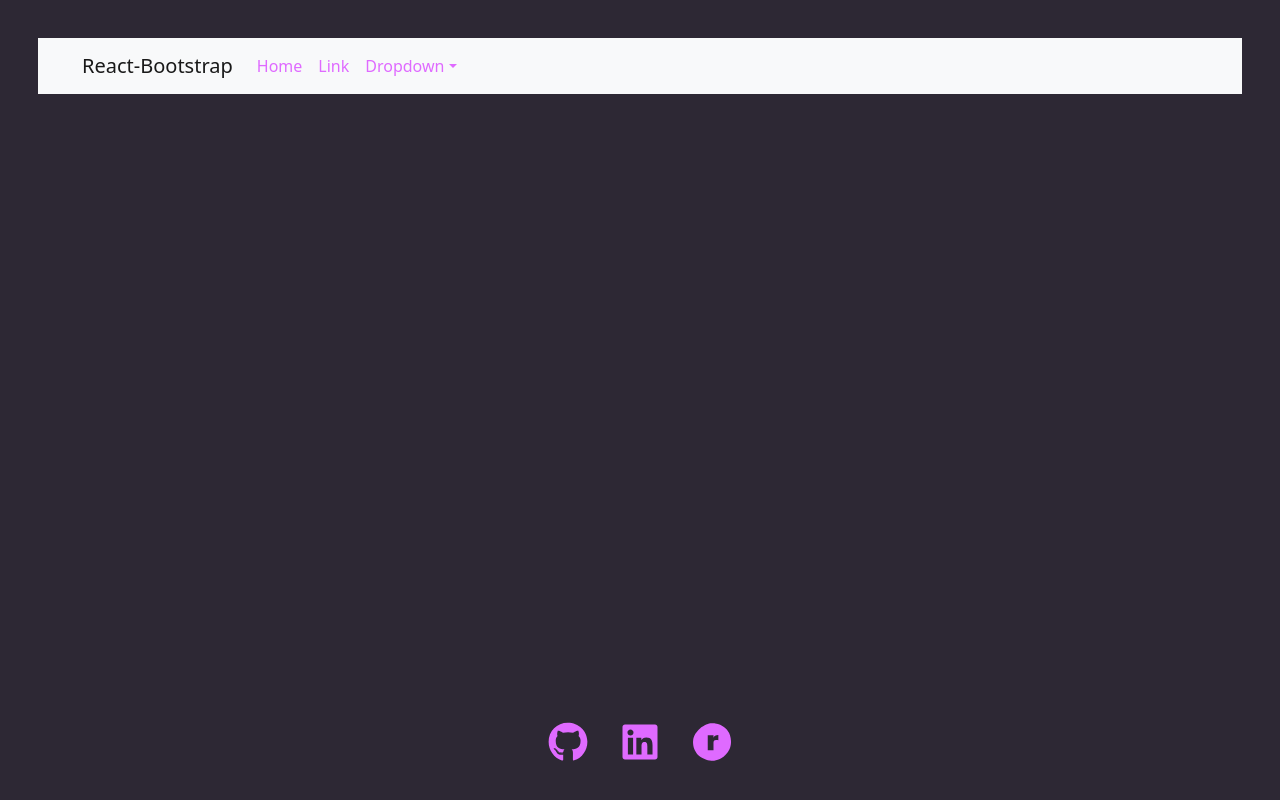
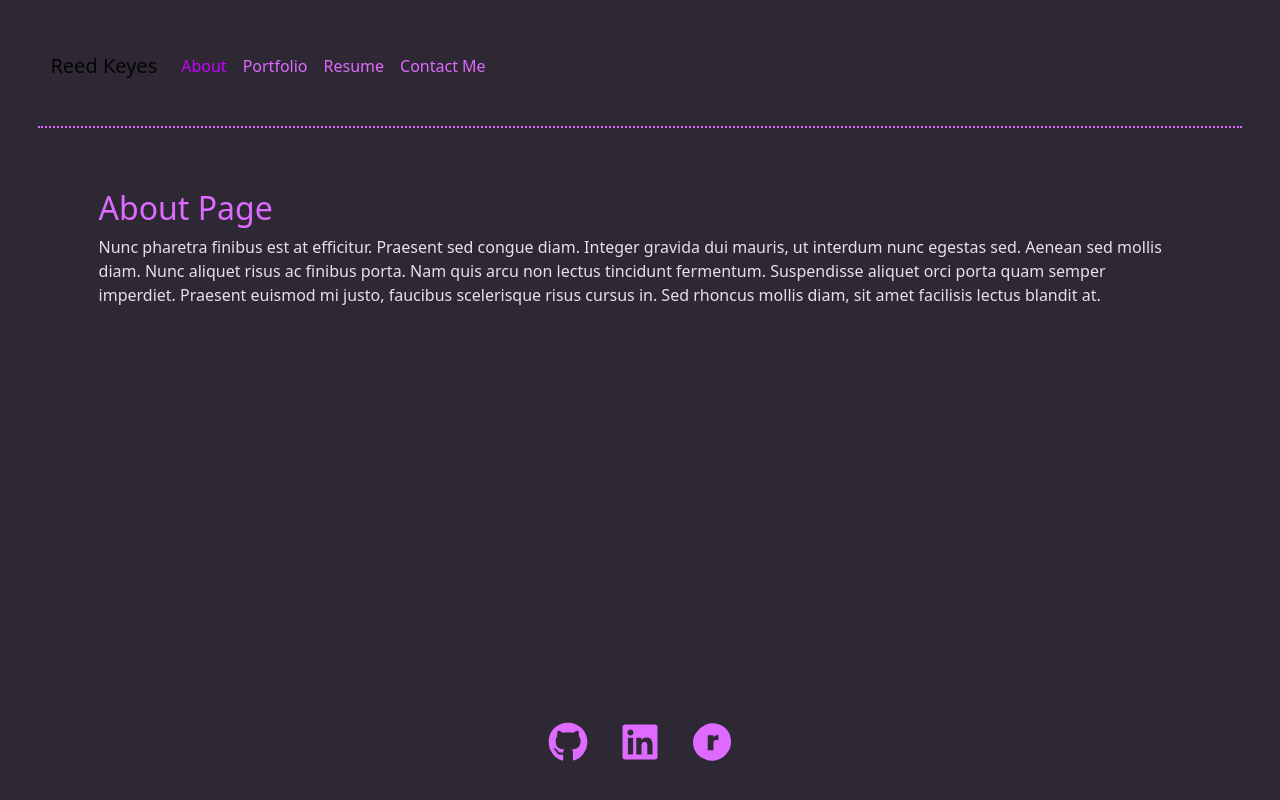
Before and after one commit to rbkeyes/rbk-react-portfolio, a React (Create React App) app: page / in a window 1280 px wide. Built offline with nearby package versions, Linux system fonts and the light colour scheme.

Commit message:
updated nav and header to use react-bootstrap, removed testNav file

```diff
--- a/src/App.js
+++ b/src/App.js
@@ -1,9 +1,14 @@
 import React from 'react';
-import Body from './components/Body';
+import Header from './components/Header';
+import Footer from './components/Footer';
+
 
 function App() {
   return (
-    <Body />
+    <>
+    <Header />
+    <Footer />
+    </>
   )
 }
 
--- a/src/components/Body.js
+++ b/src/components/Body.js
@@ -3,13 +3,13 @@ import React from 'react';
 import Header from './Header';
 import Footer from './Footer';
 
-import TestNav from './TestNav'
+// import TestNav from './TestNav'
 // function to check value of currentPage (from useState)
 export default function Body() {
 
   return (
     <>
-      <TestNav />
+      <Header />
       <Footer />
     </>
   );
--- a/src/components/Header.js
+++ b/src/components/Header.js
@@ -6,6 +6,7 @@ import Portfolio from './pages/Portfolio';
 import Resume from './pages/Resume';
 
 export default function Header() {
+
   const [currentPage, setCurrentPage] = useState('About');
 
   // return current page
@@ -28,7 +29,6 @@ export default function Header() {
   return (
     <>
     <header>
-      <h1>Reed Keyes</h1>
       <Nav currentPage={currentPage} handlePageChange={handlePageChange} />
       </header>
       {renderPage()}
--- a/src/components/Nav.js
+++ b/src/components/Nav.js
@@ -1,58 +1,46 @@
 import React from "react";
 
+import Container from 'react-bootstrap/Container';
+import Nav from 'react-bootstrap/Nav';
+import Navbar from 'react-bootstrap/Navbar';
 
-function Nav({ currentPage, handlePageChange }) {
+function PageNav({ currentPage, handlePageChange }) {
   return (
-        <nav className="navbar navbar-expand-lg">
-            <div className="container-fluid">
-                <button className="navbar-toggler" type="button" data-bs-toggle="collapse" data-bs-target="#navbarNav" aria-controls="navbarNav" aria-expanded="false" aria-label="Toggle navigation">
-                    <span className="navbar-toggler-icon"></span>
-                </button>
-                <div className="collapse navbar-collapse" id="navbarSupportedContent" data-bs-target="#navbarSupportedContent" aria-controls="navbarSupportedContent" aria-expanded="false" aria-label="Toggle navigation">
-                    <div className="collapse navbar-collapse" id="navbarNav">
-                        <ul className="navbar-nav">
-                            <li className='nav-item'>
-                                <a
+    <Navbar expand="lg">
+      <Container>
+        <Navbar.Brand href="#about">Reed Keyes</Navbar.Brand>
+        <Navbar.Toggle aria-controls="basic-navbar-nav" />
+        <Navbar.Collapse id="basic-navbar-nav">
+          <Nav className="me-auto">
+            <Nav.Link
               href='#about'
               onClick={() => handlePageChange('About')}
               className={currentPage === 'About' ? 'nav-link active' : 'nav-link'}
-                                >
-                                    About
-                                </a>
-                            </li>
-                            <li className='nav-item'>
-                                <a
+            >About
+            </Nav.Link>
+            <Nav.Link
               href='#portfolio'
               onClick={() => handlePageChange('Portfolio')}
               className={currentPage === 'Portfolio' ? 'nav-link active' : 'nav-link'}
-                                >
-                                    Portfolio
-                                </a>
-                            </li>
-                            <li className='nav-item'>
-                                <a
+            >Portfolio
+            </Nav.Link>
+            <Nav.Link
               href='#resume'
               onClick={() => handlePageChange('Resume')}
               className={currentPage === 'Resume' ? 'nav-link active' : 'nav-link'}
-                                >
-                                    Resume
-                                </a>
-                            </li>
-                            <li className='nav-item'>
-                                <a
+            >Resume
+            </Nav.Link>
+            <Nav.Link
               href='#contact'
               onClick={() => handlePageChange('Contact')}
               className={currentPage === 'Contact' ? 'nav-link active' : 'nav-link'}
-                                >
-                                    Contact Me
-                                </a>
-                            </li>
-                        </ul>
-                    </div>
-                </div>
-            </div>
-        </nav>
+            >Contact Me
+            </Nav.Link>
+          </Nav>
+        </Navbar.Collapse>
+      </Container>
+    </Navbar>
   );
 }
 
-export default Nav;
+export default PageNav;
--- a/src/components/TestNav.js
+++ /dev/null
@@ -1,34 +0,0 @@
-import Container from 'react-bootstrap/Container';
-import Nav from 'react-bootstrap/Nav';
-import Navbar from 'react-bootstrap/Navbar';
-import NavDropdown from 'react-bootstrap/NavDropdown';
-
-function TestNav() {
-  return (
-    <Navbar bg="light" expand="lg">
-      <Container>
-        <Navbar.Brand href="#home">React-Bootstrap</Navbar.Brand>
-        <Navbar.Toggle aria-controls="basic-navbar-nav" />
-        <Navbar.Collapse id="basic-navbar-nav">
-          <Nav className="me-auto">
-            <Nav.Link href="#home">Home</Nav.Link>
-            <Nav.Link href="#link">Link</Nav.Link>
-            <NavDropdown title="Dropdown" id="basic-nav-dropdown">
-              <NavDropdown.Item href="#action/3.1">Action</NavDropdown.Item>
-              <NavDropdown.Item href="#action/3.2">
-                Another action
-              </NavDropdown.Item>
-              <NavDropdown.Item href="#action/3.3">Something</NavDropdown.Item>
-              <NavDropdown.Divider />
-              <NavDropdown.Item href="#action/3.4">
-                Separated link
-              </NavDropdown.Item>
-            </NavDropdown>
-          </Nav>
-        </Navbar.Collapse>
-      </Container>
-    </Navbar>
-  );
-}
-
-export default TestNav;
--- a/src/styles/style.css
+++ b/src/styles/style.css
@@ -98,3 +98,8 @@ button.btn {
     background-color: var(--light-bright);
     color: var(--dark)
 }
+
+button.btn:hover {
+    background-color: var(--bright);
+    color: var(--dark)
+}
```
Also changed, not shown: 2 other files (tests, documents, lock files or other folders). Lines whose indentation alone changed are shown as unchanged.
